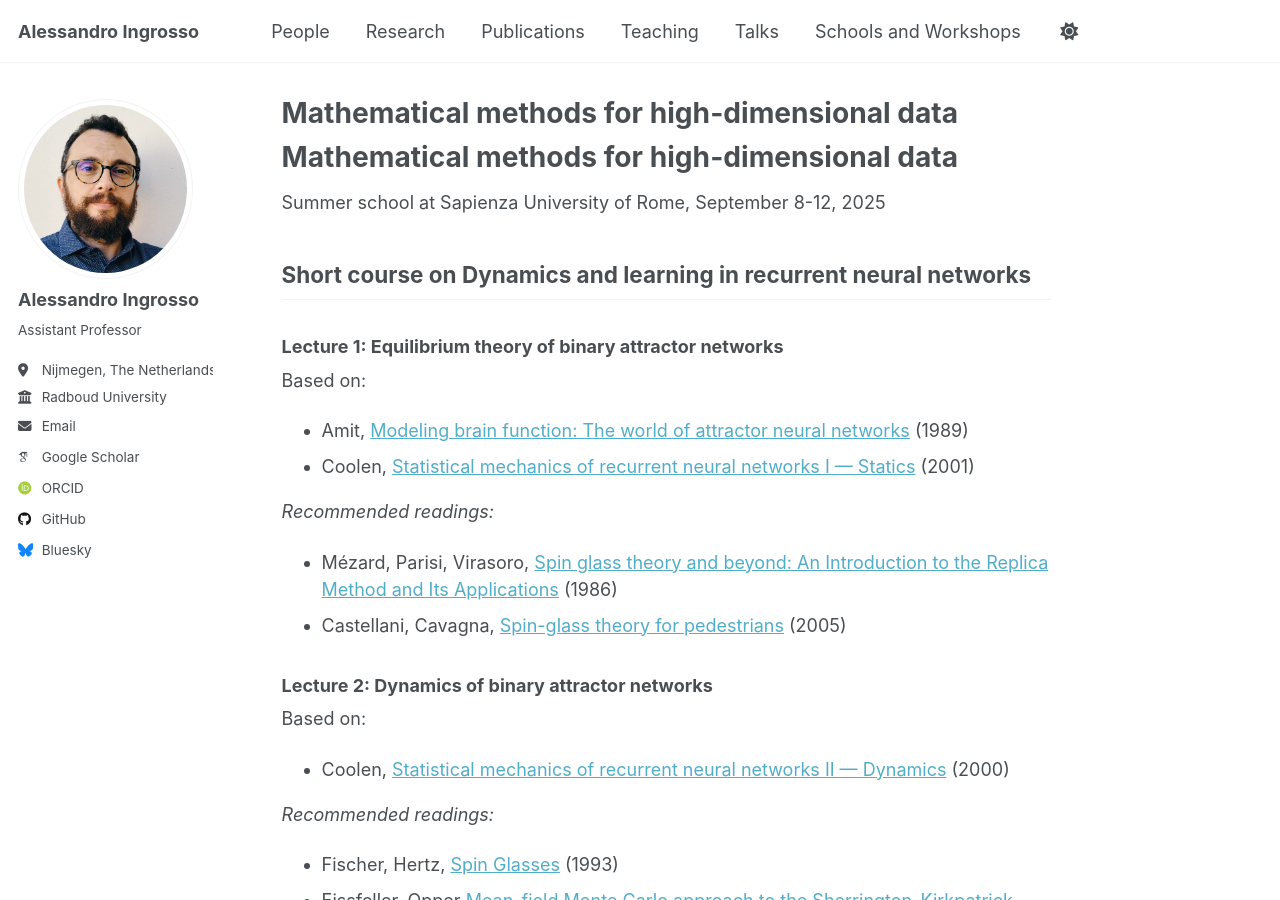
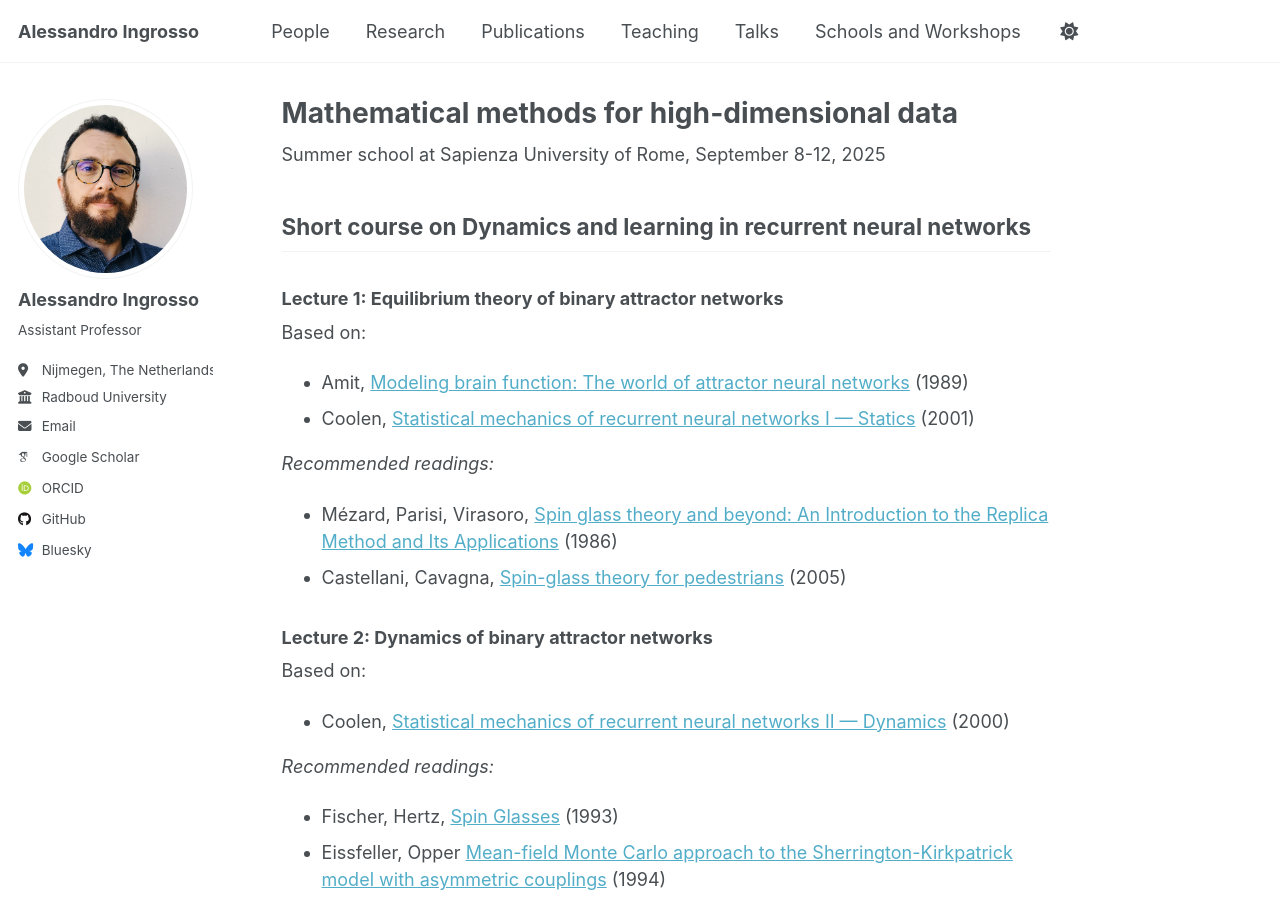
Before and after one commit to aleingrosso/aleingrosso.github.io, a Jekyll site: the page built from _pages/2025_high_dim_rome.md, in a window 1280 px wide and 900 px high. Built offline with Jekyll 4.4.1, drawn with Linux system fonts in a browser that asks for light colours; some web fonts are replaced; our own code applies the rules of GitHub Pages for plain Markdown files; a script that is not in the unit is left out; some of the changed lines change nothing that is shown.

Commit message:
fix title in 2025_high_dim_rome.md

```diff
--- a/_pages/2025_high_dim_rome.md
+++ b/_pages/2025_high_dim_rome.md
@@ -1,7 +1,10 @@
-# Mathematical methods for high-dimensional data
+---
+permalink: /2025_high_dim_rome/
+title: "Mathematical methods for high-dimensional data"
+author_profile: true
+---
+
 Summer school at Sapienza University of Rome, September 8-12, 2025
-
-
 
 ## Short course on Dynamics and learning in recurrent neural networks
 
```
